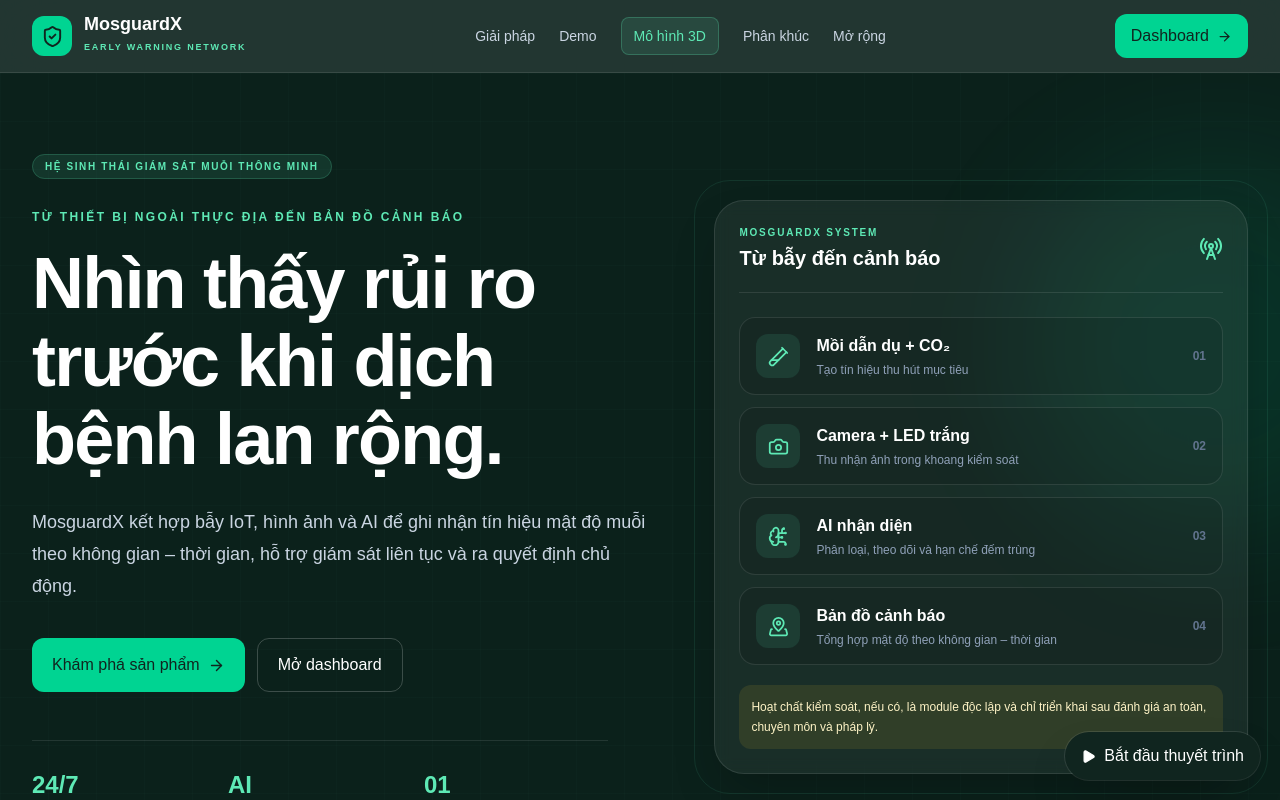
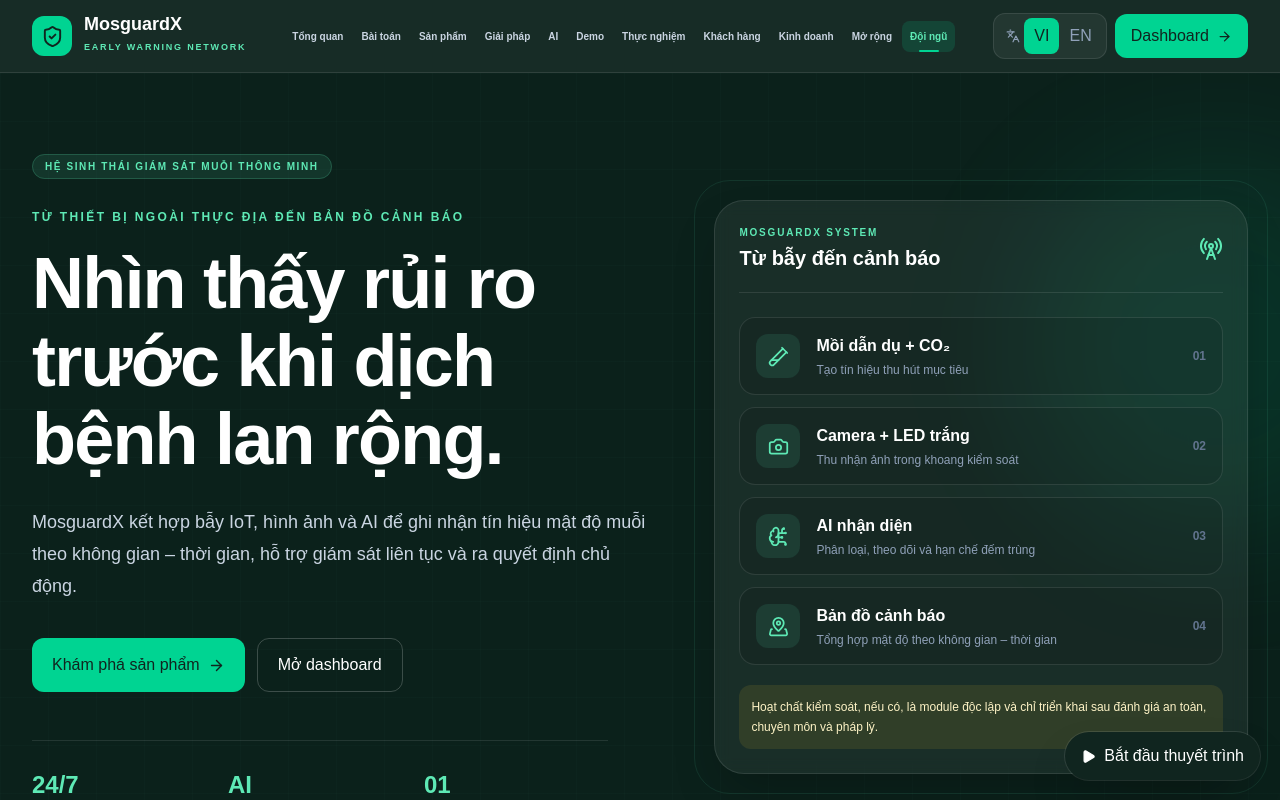
Before and after one commit to quanhaom/mosguardx-platform, a Next.js app: page / in a window 1280 px wide. Shown: the top 800 px of the page. Built offline with nearby package versions, Linux system fonts and the light colour scheme.

Commit message:
Revert "page navi"
This reverts commit a127d5799bed1cd07362de9fb0100260289a848c.

```diff
--- a/src/components/layout/public-header.tsx
+++ b/src/components/layout/public-header.tsx
@@ -1,11 +1,73 @@
+"use client";
+
 import Link from "next/link";
-import { ArrowRight, ShieldCheck } from "lucide-react";
+import { ArrowRight, Languages, Menu, ShieldCheck, X } from "lucide-react";
+import { useEffect, useState } from "react";
+import { useLanguage } from "@/components/i18n/language-context";
+
+const navigation = [
+  { href: "/#hero", id: "hero", vi: "Tổng quan", en: "Overview" },
+  { href: "/#problem", id: "problem", vi: "Bài toán", en: "Problem" },
+  { href: "/#product", id: "product", vi: "Sản phẩm", en: "Product" },
+  { href: "/#solution", id: "solution", vi: "Giải pháp", en: "Solution" },
+  { href: "/#ai", id: "ai", vi: "AI", en: "AI" },
+  { href: "/#demo", id: "demo", vi: "Demo", en: "Demo" },
+  { href: "/#experiment", id: "experiment", vi: "Thực nghiệm", en: "Experiment" },
+  { href: "/#segments", id: "segments", vi: "Khách hàng", en: "Customers" },
+  { href: "/#business", id: "business", vi: "Kinh doanh", en: "Business" },
+  { href: "/#expansion", id: "expansion", vi: "Mở rộng", en: "Expansion" },
+  { href: "/#team", id: "team", vi: "Đội ngũ", en: "Team" },
+] as const;
 
 export default function PublicHeader() {
+  const [mobileOpen, setMobileOpen] = useState(false);
+  const [activeSection, setActiveSection] = useState<string>("hero");
+  const { language, setLanguage } = useLanguage();
+
+  useEffect(() => {
+    const updateActiveSection = () => {
+      const headerOffset = 120;
+      let currentSection = "hero";
+
+      for (const item of navigation) {
+        const section = document.getElementById(item.id);
+        if (!section) continue;
+        if (section.getBoundingClientRect().top <= headerOffset) {
+          currentSection = item.id;
+        }
+      }
+
+      const atBottom =
+        window.innerHeight + window.scrollY >=
+        document.documentElement.scrollHeight - 10;
+
+      if (atBottom) currentSection = navigation[navigation.length - 1].id;
+      setActiveSection(currentSection);
+    };
+
+    updateActiveSection();
+    window.addEventListener("scroll", updateActiveSection, { passive: true });
+    window.addEventListener("resize", updateActiveSection);
+
+    return () => {
+      window.removeEventListener("scroll", updateActiveSection);
+      window.removeEventListener("resize", updateActiveSection);
+    };
+  }, []);
+
+  const handleNavigationClick = (id: string) => {
+    setActiveSection(id);
+    setMobileOpen(false);
+  };
+
   return (
-    <header className="sticky top-0 z-50 border-b border-white/10 bg-[#0b211b]/90 text-white backdrop-blur-xl">
-      <div className="mx-auto flex h-18 max-w-7xl items-center justify-between px-5 md:px-8">
-        <Link href="/" className="flex items-center gap-3">
+    <header className="sticky top-0 z-50 border-b border-white/10 bg-[#0b211b]/95 text-white backdrop-blur-xl">
+      <div className="mx-auto flex h-[72px] max-w-7xl items-center justify-between gap-3 px-5 md:px-8">
+        <Link
+          href="/#hero"
+          className="flex shrink-0 items-center gap-3"
+          onClick={() => handleNavigationClick("hero")}
+        >
           <span className="flex h-10 w-10 items-center justify-center rounded-xl bg-emerald-400 text-[#10251f]">
             <ShieldCheck size={23} />
           </span>
@@ -16,22 +78,140 @@
             </small>
           </span>
         </Link>
-        <nav className="hidden items-center gap-6 text-sm text-slate-300 md:flex">
-          <Link href="/#solution" className="hover:text-white">Giải pháp</Link>
-          <Link href="/#demo" className="hover:text-white">Demo</Link>
+
+        <nav
+          aria-label={language === "vi" ? "Điều hướng trang giới thiệu" : "Landing page navigation"}
+          className="hidden flex-1 items-center justify-center gap-0.5 text-[10px] font-semibold xl:flex"
+        >
+          {navigation.map((item) => {
+            const active = activeSection === item.id;
+            return (
+              <Link
+                key={item.id}
+                href={item.href}
+                onClick={() => handleNavigationClick(item.id)}
+                className={`relative whitespace-nowrap rounded-lg px-2 py-2 transition-all duration-300 ${
+                  active
+                    ? "bg-emerald-400/15 text-emerald-300"
+                    : "text-slate-300 hover:bg-white/5 hover:text-white"
+                }`}
+              >
+                {item[language]}
+                <span
+                  className={`absolute bottom-0 left-1/2 h-[2px] -translate-x-1/2 rounded-full bg-emerald-400 transition-all duration-300 ${
+                    active ? "w-5 opacity-100" : "w-0 opacity-0"
+                  }`}
+                />
+              </Link>
+            );
+          })}
+        </nav>
+
+        <div className="flex shrink-0 items-center gap-2">
+          <div className="hidden items-center rounded-xl border border-white/10 bg-white/[0.05] p-1 md:flex">
+            <Languages size={14} className="ml-2 mr-1 text-slate-400" />
+            <button
+              type="button"
+              onClick={() => setLanguage("vi")}
+              className={`rounded-lg px-2.5 py-1.5 text-[10px] font-bold transition ${
+                language === "vi"
+                  ? "bg-emerald-400 text-[#10251f]"
+                  : "text-slate-400 hover:text-white"
+              }`}
+            >
+              VI
+            </button>
+            <button
+              type="button"
+              onClick={() => setLanguage("en")}
+              className={`rounded-lg px-2.5 py-1.5 text-[10px] font-bold transition ${
+                language === "en"
+                  ? "bg-emerald-400 text-[#10251f]"
+                  : "text-slate-400 hover:text-white"
+              }`}
+            >
+              EN
+            </button>
+          </div>
+
           <Link
-            href="/product-3d"
-            className="rounded-lg border border-emerald-300/25 bg-emerald-300/10 px-3 py-2 font-semibold text-emerald-300 transition hover:border-emerald-300/45 hover:bg-emerald-300/15 hover:text-emerald-200"
+            href="/dashboard"
+            className="hidden items-center gap-2 rounded-xl bg-emerald-400 px-4 py-2.5 text-xs font-bold text-[#10251f] transition hover:bg-emerald-300 sm:inline-flex"
           >
-            Mô hình 3D
+            Dashboard
+            <ArrowRight size={15} />
           </Link>
-          <Link href="/#segments" className="hover:text-white">Phân khúc</Link>
-          <Link href="/expansion" className="hover:text-white">Mở rộng</Link>
-        </nav>
-        <Link href="/dashboard" className="inline-flex items-center gap-2 rounded-xl bg-emerald-400 px-4 py-2.5 text-xs font-bold text-[#10251f]">
-          Dashboard <ArrowRight size={15} />
-        </Link>
+
+          <button
+            type="button"
+            aria-label={mobileOpen ? "Close menu" : "Open menu"}
+            aria-expanded={mobileOpen}
+            onClick={() => setMobileOpen((open) => !open)}
+            className="inline-flex h-10 w-10 items-center justify-center rounded-xl border border-white/15 text-slate-200 transition hover:bg-white/10 xl:hidden"
+          >
+            {mobileOpen ? <X size={20} /> : <Menu size={20} />}
+          </button>
+        </div>
       </div>
+
+      {mobileOpen && (
+        <div className="border-t border-white/10 bg-[#0b211b] px-5 py-4 xl:hidden">
+          <div className="mx-auto mb-4 flex max-w-7xl items-center justify-between rounded-xl border border-white/10 bg-white/[0.04] p-2">
+            <span className="flex items-center gap-2 px-2 text-xs font-semibold text-slate-300">
+              <Languages size={15} />
+              {language === "vi" ? "Ngôn ngữ" : "Language"}
+            </span>
+            <div className="flex gap-1">
+              {(["vi", "en"] as const).map((lang) => (
+                <button
+                  key={lang}
+                  type="button"
+                  onClick={() => setLanguage(lang)}
+                  className={`rounded-lg px-4 py-2 text-xs font-bold ${
+                    language === lang
+                      ? "bg-emerald-400 text-[#10251f]"
+                      : "text-slate-300"
+                  }`}
+                >
+                  {lang.toUpperCase()}
+                </button>
+              ))}
+            </div>
+          </div>
+
+          <nav className="mx-auto grid max-w-7xl grid-cols-2 gap-2 sm:grid-cols-4">
+            {navigation.map((item, index) => {
+              const active = activeSection === item.id;
+              return (
+                <Link
+                  key={item.id}
+                  href={item.href}
+                  onClick={() => handleNavigationClick(item.id)}
+                  className={`rounded-xl border px-3 py-3 text-sm transition-all duration-300 ${
+                    active
+                      ? "border-emerald-400/40 bg-emerald-400/15 text-emerald-300"
+                      : "border-white/10 text-slate-200 hover:bg-white/10 hover:text-white"
+                  }`}
+                >
+                  <span className="mr-2 text-[10px] font-bold text-emerald-300">
+                    {String(index + 1).padStart(2, "0")}
+                  </span>
+                  {item[language]}
+                </Link>
+              );
+            })}
+          </nav>
+
+          <Link
+            href="/dashboard"
+            onClick={() => setMobileOpen(false)}
+            className="mx-auto mt-3 flex max-w-7xl items-center justify-center gap-2 rounded-xl bg-emerald-400 px-4 py-3 text-sm font-bold text-[#10251f] sm:hidden"
+          >
+            {language === "vi" ? "Mở Dashboard" : "Open Dashboard"}
+            <ArrowRight size={16} />
+          </Link>
+        </div>
+      )}
     </header>
   );
 }
```
